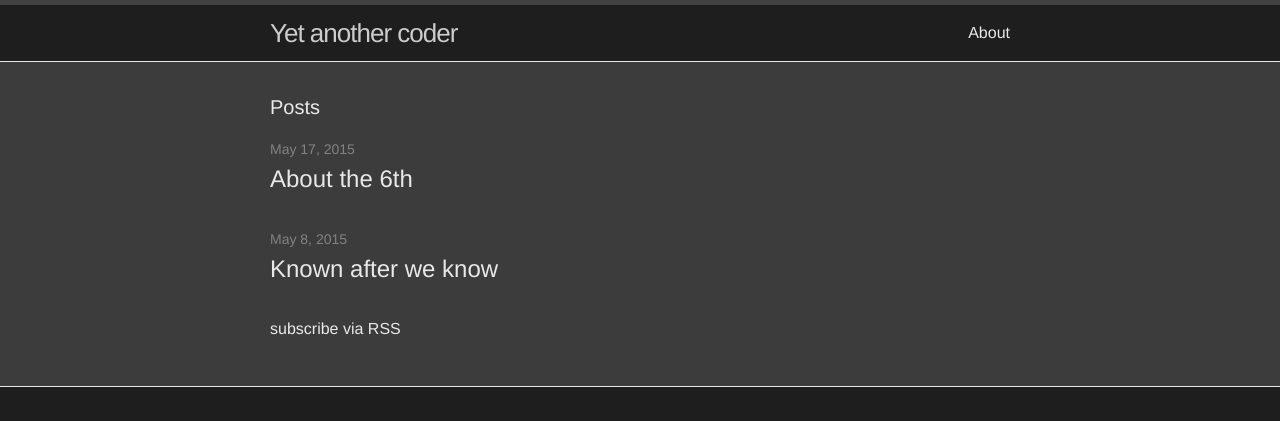
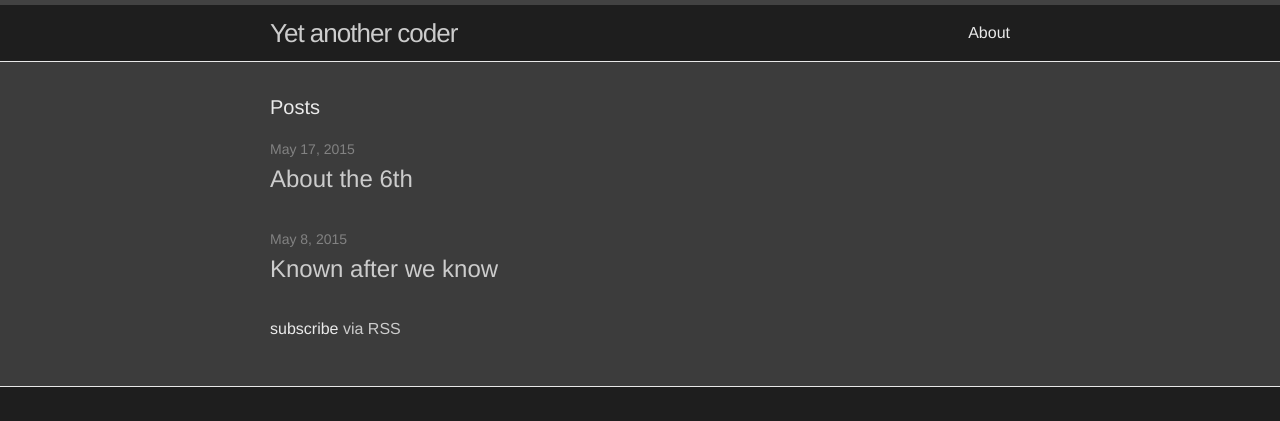
Before and after one commit to QAQMiao/antimoron.github.io, a Jekyll site: the page built from index.html, in a window 1280 px wide. Shown: the top 421 px of the page. Built offline with Jekyll 4.4.1, drawn with Linux system fonts in a browser that asks for light colours.

Commit message:
Update css

```diff
--- a/_sass/_base.scss
+++ b/_sass/_base.scss
@@ -89,11 +89,11 @@
  * Links
  */
 a {
-    color: $grey-color-light;
+    color: #cccccc;
     text-decoration: none;
 
     &:visited {
-        color: darken($grey-color-light, 15%);
+        color: darken(#cccccc, 15%);
     }
 
     &:hover {
@@ -107,7 +107,7 @@
     text-decoration: none;
 
     &:visited {
-        color: darken(#cc0000, 35%);
+        color: darken($grey-color-light, 35%);
     }
 
     &:hover {
```
